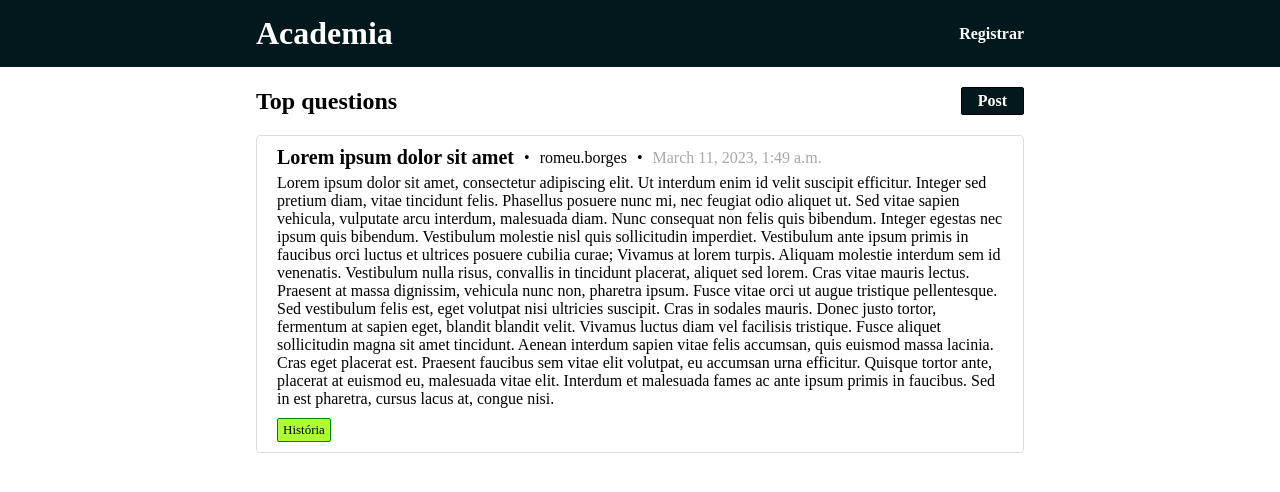
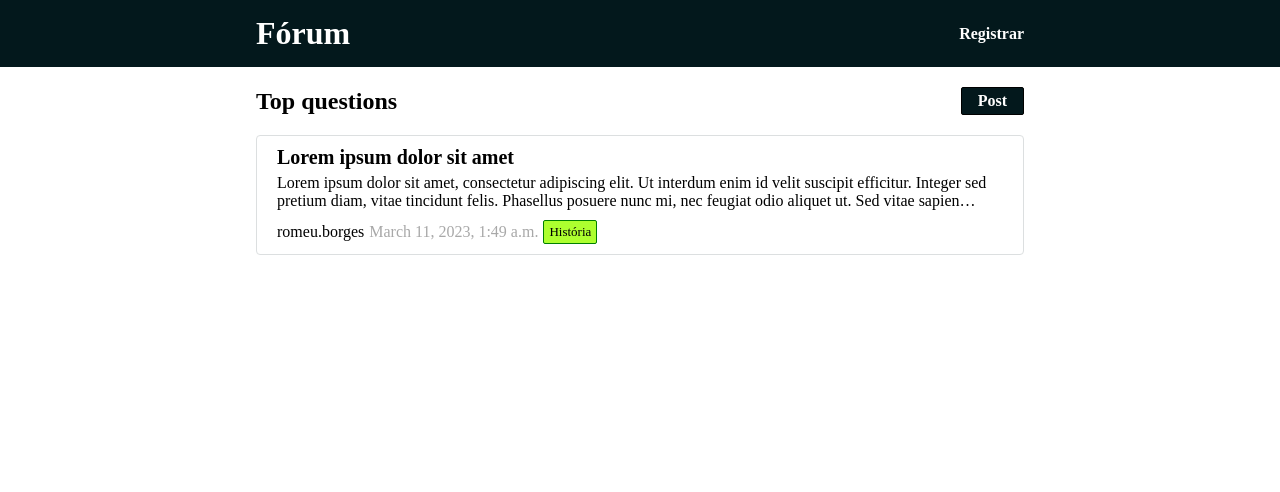
Before and after one commit to romeuborges19/projeto-forum-django, a Django app: page / in a window 1280 px wide. Shown: the top 492 px of the page. Run offline with Django 4.2, Linux system fonts and the light colour scheme; data comes from the database, SQL or seed files in the repository; both versions use the stored data as it was after the commit.

Commit message:
Adjusting question preview in the main page

```diff
--- a/project/base_static/global/css/styles.css
+++ b/project/base_static/global/css/styles.css
@@ -1,4 +1,4 @@
-*{
+																			  *{
 	margin: 0;
 	padding: 0;
 }
@@ -33,6 +33,9 @@
 	padding: 10px 20px;
 	gap: 5px;
 	transition: 500ms;
+	max-height: 120px;
+	content:"...";
+
 }
 
 .body-post-container:hover{
@@ -41,6 +44,14 @@
 
 .body-post-subtitle{
 	margin-bottom: 5px;
+}
+
+.post-subtitle{
+	overflow: hidden;
+	text-overflow: ellipsis;
+	display: -webkit-box;
+	-webkit-line-clamp:2;
+	-webkit-box-orient:vertical;
 }
 .date{
 	color: #A8A8A8;
@@ -80,7 +91,6 @@ body{
 .button{
 	text-decoration: none;
 }
-
 .post-title:hover{
 	color: blue;
 }
@@ -94,7 +104,7 @@ body{
 
 .body-post-lower{
 	display: flex;
-	justify-content: space-between;
+	align-items: center;
 	gap: 5px;
 }
 
@@ -281,3 +291,28 @@ body{
 .question-post-button-container{
 	margin-top: 20px;
 }
+
+.post-container{
+	display: flex;
+	flex-direction: column;
+	gap: 10px;
+	margin-inline: 20%;
+	margin-top: 10%;
+}
+
+.post-info-container{
+	display: flex;
+	flex-direction:row;
+	gap: 5px;
+	align-items: center;
+}
+
+.post-content-container{
+	display: flex;
+	flex-direction: column;
+}
+
+.post-content-title{
+	font-size: 24px;
+	font-weight: bolder;
+}
--- a/project/base_templates/global/base.html
+++ b/project/base_templates/global/base.html
@@ -9,7 +9,7 @@
 
 <header class="home-header-container">
 	<div class="home-header-title">
-		<a class="title-button" href="/">Academia</a>
+		<a class="title-button" href="/">Fórum</a>
 	</div>
 	<div class="home-header-login-button">
 		<a class="button header-login-button" href="authors/register/">Registrar</a>
--- a/project/main/templates/main/partials/home_question.html
+++ b/project/main/templates/main/partials/home_question.html
@@ -1,23 +1,23 @@
 <div class="body-post-container">
 		<div class="body-post-top">
 			<div class="body-post-title">
-				<a class="post-title" href=""> {{question.title}} </a>
+				<a class="post-title" href="{% url 'main:question' question.id %}"> {{question.title}} </a>
 			</div>
-			<p>•</p>
-			<div class="body-post-author-name">
-				<a class="post-author"> {{question.author.username}} </a>
-			</div>
-			<p>•</p>
-			<div class="post-date">
-				<p class="date">{{question.posted_at}}</p>
-			</div>
+
 		</div>
 		<div class="body-post-subtitle">
 			<p class="post-subtitle">{{question.description}}</p>
 		</div>
 		<div class="body-post-lower">
+			<div class="body-post-author-name">
+				<a class="post-author"> {{question.author.username}} </a>
+			</div>
+			<div class="post-date">
+				<p class="date">{{question.posted_at}}</p>
+			</div>
 			<div class="body-post-tags">
-					<p class="tag">{{question.category.name}}</p>
+				<p class="tag">{{question.category.name}}</p>
 			</div>
 		</div>
+	</a>
 	</div>
--- a/project/main/urls.py
+++ b/project/main/urls.py
@@ -6,4 +6,5 @@ app_name='main'
 urlpatterns = [
     path('', views.home, name='home'),
     path('ask/', views.ask, name='ask'),
+    path('question/<int:id>', views.question, name='question')
 ]
--- a/project/main/views.py
+++ b/project/main/views.py
@@ -22,3 +22,7 @@ def ask(request):
             form.save()
 
     return render(request, 'main/pages/asking_page.html', context={'form': form})
+
+def question(request, id):
+    question = Question.objects.filter(id=id).order_by('-id').first
+    return render(request, 'main/pages/question_page.html', context={'question':question})
```
Also changed, not shown: project/main/templates/main/pages/question_page.html (added, +21 -0 lines), project/db.sqlite3.
